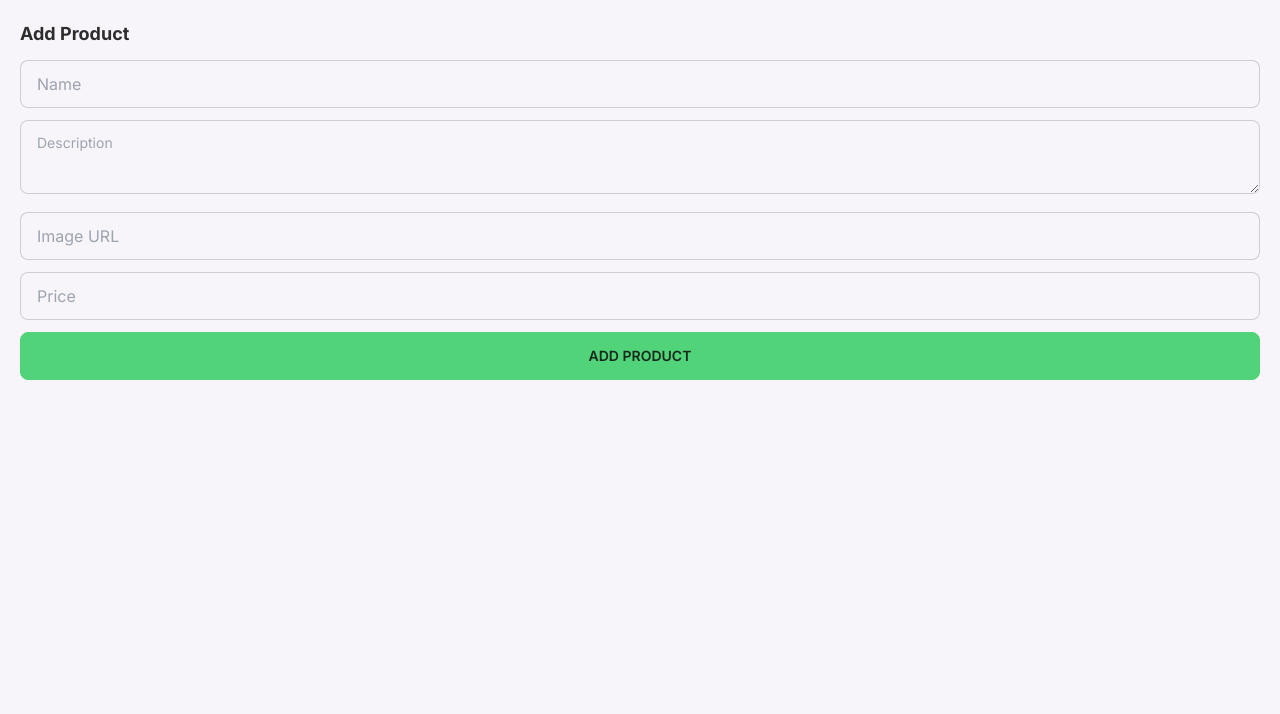
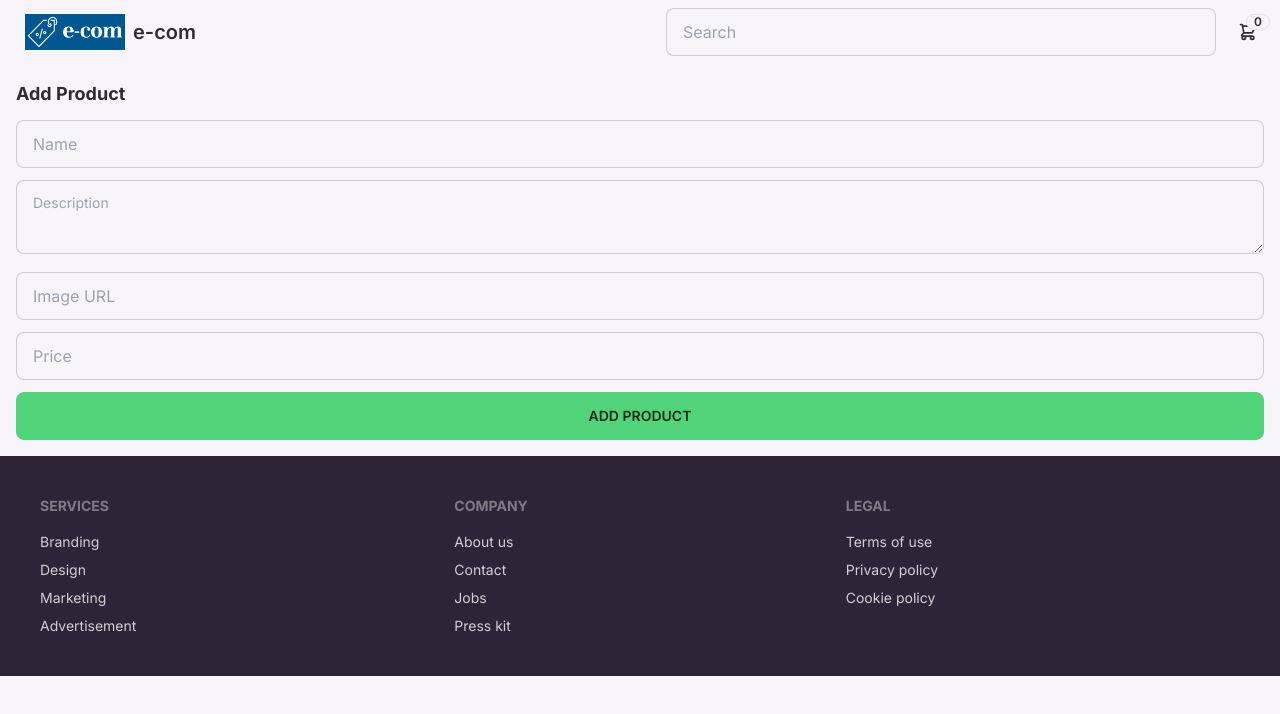
Before and after one commit to alindsharmasimply/e-com, a Next.js app: page /add-product in a window 1280 px wide. Shown: the top 714 px of the page. Built offline with nearby package versions, Linux system fonts and the light colour scheme; no server answers.

Commit message:
[Alind] Created Navbar and Footer

```diff
--- /dev/null
+++ b/src/app/Footer.tsx
@@ -0,0 +1,28 @@
+export default function Footer() {
+  return (
+    <footer className="bg-neutral p-10 text-neutral-content">
+      <div className="footer m-auto max-w-7xl">
+        <div>
+          <span className="footer-title">Services</span>
+          <a className="link-hover link">Branding</a>
+          <a className="link-hover link">Design</a>
+          <a className="link-hover link">Marketing</a>
+          <a className="link-hover link">Advertisement</a>
+        </div>
+        <div>
+          <span className="footer-title">Company</span>
+          <a className="link-hover link">About us</a>
+          <a className="link-hover link">Contact</a>
+          <a className="link-hover link">Jobs</a>
+          <a className="link-hover link">Press kit</a>
+        </div>
+        <div>
+          <span className="footer-title">Legal</span>
+          <a className="link-hover link">Terms of use</a>
+          <a className="link-hover link">Privacy policy</a>
+          <a className="link-hover link">Cookie policy</a>
+        </div>
+      </div>
+    </footer>
+  );
+}
--- a/src/app/layout.tsx
+++ b/src/app/layout.tsx
@@ -1,6 +1,8 @@
 import type { Metadata } from "next";
 import { Inter } from "next/font/google";
 import "./globals.css";
+import Navbar from "./navbar/Navbar";
+import Footer from "./Footer";
 
 const inter = Inter({ subsets: ["latin"] });
 
@@ -17,9 +19,11 @@
   return (
     <html lang="en">
       <body className={inter.className}>
-        <main className="min-w-min-[300px] m-auto max-w-7xl p-5">
+        <Navbar />
+        <main className="min-w-min-[300px] m-auto max-w-7xl p-4">
           {children}
         </main>
+        <Footer />
       </body>
     </html>
   );
--- /dev/null
+++ b/src/app/navbar/Navbar.tsx
@@ -0,0 +1,44 @@
+import logo from "@/assets/logo.png";
+import Image from "next/image";
+import Link from "next/link";
+import { redirect } from "next/navigation";
+import ShoppingCartButton from "./ShoppingCartButton";
+import { getCart } from "@/lib/db/cart";
+
+async function searchProducts(formData: FormData) {
+  "use server";
+
+  const searchQuery = formData.get("searchQuery")?.toString();
+
+  if (searchQuery) {
+    redirect(`/search?query=${searchQuery}`);
+  }
+}
+
+export default async function Navbar() {
+  const cart = await getCart();
+  return (
+    <div className="bg-base-100">
+      <div className="navbar m-auto max-w-7xl flex-col gap-1 sm:flex-row">
+        <div className="flex-1">
+          <Link href="/" className="btn btn-ghost text-xl normal-case">
+            <Image src={logo} height={100} width={100} alt="e-com logo" />
+            e-com
+          </Link>
+        </div>
+        <div className="flex-none gap-2">
+          <form action={searchProducts}>
+            <div className="form-control">
+              <input
+                name="searchQuery"
+                placeholder="Search"
+                className="input input-bordered w-full min-w-[550px]"
+              />
+            </div>
+          </form>
+          <ShoppingCartButton cart={cart} />
+        </div>
+      </div>
+    </div>
+  );
+}
--- /dev/null
+++ b/src/app/navbar/ShoppingCartButton.tsx
@@ -0,0 +1,63 @@
+"use client";
+
+import { ShoppingCart } from "@/lib/db/cart";
+import { formatPrice } from "@/lib/utils/format";
+import Link from "next/link";
+
+interface ShoppingCartButtonProps {
+  cart: ShoppingCart | null;
+}
+
+export default function ShoppingCartButton({ cart }: ShoppingCartButtonProps) {
+  function closeDropdown() {
+    const elem = document.activeElement as HTMLElement;
+    if (elem) {
+      elem.blur();
+    }
+  }
+  return (
+    <div className="dropdown dropdown-end">
+      <label tabIndex={0} className="btn btn-circle btn-ghost">
+        <div className="indicator">
+          <svg
+            xmlns="http://www.w3.org/2000/svg"
+            className="h-5 w-5"
+            fill="none"
+            viewBox="0 0 24 24"
+            stroke="currentColor"
+          >
+            <path
+              strokeLinecap="round"
+              strokeLinejoin="round"
+              strokeWidth="2"
+              d="M3 3h2l.4 2M7 13h10l4-8H5.4M7 13L5.4 5M7 13l-2.293 2.293c-.63.63-.184 1.707.707 1.707H17m0 0a2 2 0 100 4 2 2 0 000-4zm-8 2a2 2 0 11-4 0 2 2 0 014 0z"
+            />
+          </svg>
+          <span className="badge indicator-item badge-sm">
+            {cart?.size || 0}
+          </span>
+        </div>
+      </label>
+      <div
+        tabIndex={0}
+        className="card dropdown-content card-compact z-30 mt-3 w-52 bg-base-100 shadow"
+      >
+        <div className="card-body">
+          <span className="text-lg font-bold">{cart?.size || 0} Items</span>
+          <span className="text-info">
+            Subtotal: {formatPrice(cart?.subTotal || 0)}
+          </span>
+          <div className="card-actions">
+            <Link
+              href="/cart"
+              className="btn btn-primary btn-block"
+              onClick={closeDropdown}
+            >
+              View cart
+            </Link>
+          </div>
+        </div>
+      </div>
+    </div>
+  );
+}
```
Also changed, not shown: src/assets/logo.png, 1 other file (tests, documents, lock files or other folders).
